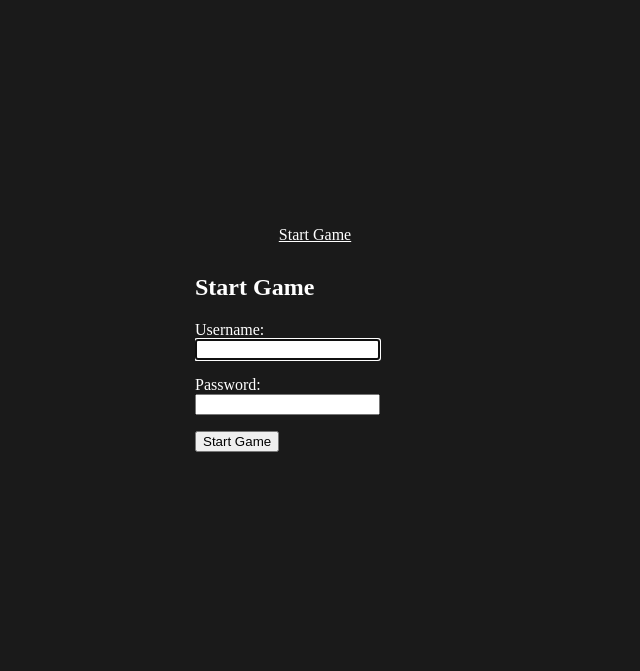
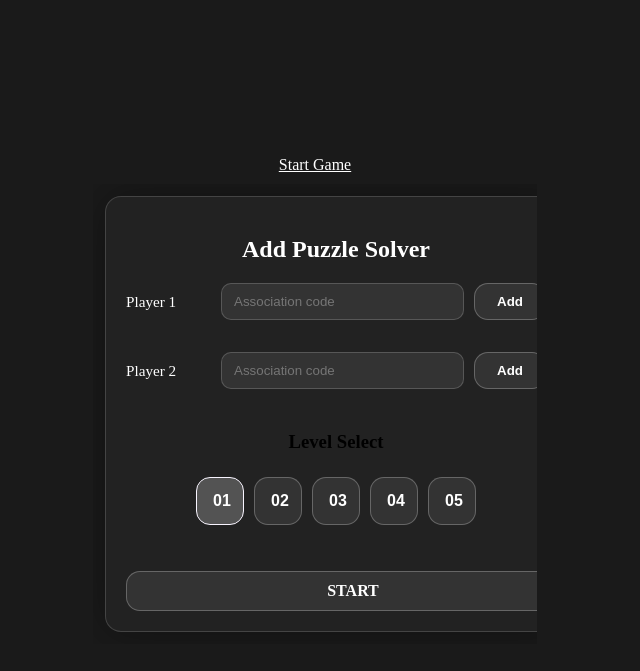
Before and after one commit to dborhegyi/csds-377-KTALDE, a Django app: page /startgame/ in a window 1280 px wide. Shown: the top 671 px of the page, without its empty margins (325-965 px from the left). Run offline with Django 3.2, Linux system fonts and the light colour scheme.

Commit message:
testing base pages

```diff
--- a/Web/KTALDE_site/KTALDE_site/urls.py
+++ b/Web/KTALDE_site/KTALDE_site/urls.py
@@ -17,12 +17,12 @@ from django.contrib import admin
 from django.urls import path, include
 from django.contrib.auth import views as auth_views
 from django.views.generic.base import RedirectView
+from KTALDE_web import views
 
 urlpatterns = [
     path('lampi/', include('KTALDE_web.urls'), name='lampi'),
     path('admin/', admin.site.urls),
-    path('startgame/', auth_views.LoginView.as_view(
-         template_name='KTALDE_web/startgame.html'), name='startgame'),
+    path('startgame/', views.StartGameView.as_view(), name='startgame'),
     path('logout/', auth_views.LogoutView.as_view(
           template_name='KTALDE_web/logout.html'), name='logout'),
     path('', RedirectView.as_view(pattern_name='KTALDE_web:index'),
--- a/Web/KTALDE_site/KTALDE_web/static/KTALDE_web/css/site.css
+++ b/Web/KTALDE_site/KTALDE_web/static/KTALDE_web/css/site.css
@@ -52,12 +52,12 @@ a, h2, label, p {
 }
 
 #outer-pane {
-  min-height: 267px;
-  min-width: 200px;
-  max-height: 320px;
-  max-width: 240px;
-  width: 240px;
-  height: 320px;
+  min-height: 340px;
+  min-width: 220px;
+  max-width: 420px;
+  width: min(420px, 90vw);
+  height: auto;
+  padding: 12px;
   overflow: hidden;
 }
 
@@ -180,6 +180,32 @@ a, h2, label, p {
   height: 100%;
 }
 
+/* Game and page containers */
+.game-container {
+  display: flex;
+  flex-direction: column;
+  align-items: center;
+  justify-content: center;
+  gap: 16px;
+  min-height: 260px;
+}
+.back-link,
+.start-link {
+  display: inline-flex;
+  justify-content: center;
+  width: 100%;
+  border-radius: 14px;
+  border: 1px solid rgba(255, 255, 255, 0.25);
+  background: rgba(255, 255, 255, 0.08);
+  color: white;
+  padding: 10px 16px;
+  text-decoration: none;
+}
+.back-link:hover,
+.start-link:hover {
+  background: rgba(255, 255, 255, 0.16);
+}
+
 /* Device disconnected overlay */
 .overlay {
   position: fixed;
--- a/Web/KTALDE_site/KTALDE_web/templates/KTALDE_web/startgame.html
+++ b/Web/KTALDE_site/KTALDE_web/templates/KTALDE_web/startgame.html
@@ -2,11 +2,133 @@
 
 {% block title %}Start Game{% endblock %}
 
+{% block additional_head_content %}
+<style>
+.start-page {
+  width: min(420px, 90vw);
+  padding: 20px;
+  background: rgba(255, 255, 255, 0.04);
+  border: 1px solid rgba(255, 255, 255, 0.15);
+  border-radius: 16px;
+  box-shadow: 0 0 40px rgba(0, 0, 0, 0.35);
+}
+.start-page h2 {
+  text-align: center;
+  margin-bottom: 20px;
+}
+.association-row {
+  display: flex;
+  align-items: center;
+  gap: 10px;
+  margin-bottom: 16px;
+}
+.association-row label {
+  width: 85px;
+  font-size: 0.95rem;
+  margin-right: 0;
+}
+.association-row input {
+  flex: 1;
+  padding: 10px 12px;
+  border-radius: 10px;
+  border: 1px solid rgba(255, 255, 255, 0.18);
+  background: rgba(255, 255, 255, 0.08);
+  color: white;
+  outline: none;
+}
+.association-row button,
+.level-option,
+.start-link,
+.back-link {
+  border-radius: 14px;
+  border: 1px solid rgba(255, 255, 255, 0.25);
+  background: rgba(255, 255, 255, 0.08);
+  color: white;
+  padding: 10px 16px;
+  cursor: pointer;
+  font-weight: 700;
+}
+.association-row button {
+  min-width: 72px;
+}
+.association-row button:hover,
+.level-option:hover,
+.start-link:hover,
+.back-link:hover {
+  background: rgba(255, 255, 255, 0.16);
+}
+.level-select {
+  display: flex;
+  justify-content: center;
+  gap: 10px;
+  flex-wrap: wrap;
+  margin: 24px 0 20px;
+}
+.level-option {
+  width: 48px;
+  height: 48px;
+  display: grid;
+  place-items: center;
+  font-size: 1rem;
+}
+.level-option.selected {
+  background: rgba(255, 255, 255, 0.22);
+  border-color: #f8f4ff;
+}
+.start-link,
+.back-link {
+  display: inline-flex;
+  justify-content: center;
+  width: 100%;
+}
+.start-container,
+.game-container {
+  display: flex;
+  flex-direction: column;
+  gap: 16px;
+}
+.start-button-row {
+  margin-top: 10px;
+}
+</style>
+{% endblock %}
+
 {% block content %}
-  <h2>Start Game</h2>
-  <form method="post">
-    {% csrf_token %}
-    {{ form.as_p }}
-    <button type="submit">Start Game</button>
-  </form>
+<div class="start-page">
+  <h2>Add Puzzle Solver</h2>
+  <div class="start-container">
+    <div class="association-row">
+      <label for="code1">Player 1</label>
+      <input id="code1" type="text" placeholder="Association code">
+      <button type="button">Add</button>
+    </div>
+    <div class="association-row">
+      <label for="code2">Player 2</label>
+      <input id="code2" type="text" placeholder="Association code">
+      <button type="button">Add</button>
+    </div>
+    <div>
+      <h3 style="margin: 10px 0 10px; text-align: center;">Level Select</h3>
+      <div class="level-select" id="levelSelect">
+        <button type="button" class="level-option selected" data-level="1">01</button>
+        <button type="button" class="level-option" data-level="2">02</button>
+        <button type="button" class="level-option" data-level="3">03</button>
+        <button type="button" class="level-option" data-level="4">04</button>
+        <button type="button" class="level-option" data-level="5">05</button>
+      </div>
+    </div>
+    <div class="start-button-row">
+      <a href="{% url 'KTALDE_web:index' %}" class="start-link">START</a>
+    </div>
+  </div>
+</div>
+
+<script>
+  document.querySelectorAll('.level-option').forEach(button => {
+    button.addEventListener('click', () => {
+      document.querySelectorAll('.level-option').forEach(el => el.classList.remove('selected'));
+      button.classList.add('selected');
+    });
+  });
+</script>
 {% endblock %}
--- a/Web/KTALDE_site/KTALDE_web/views.py
+++ b/Web/KTALDE_site/KTALDE_web/views.py
@@ -1,26 +1,23 @@
-from typing import Any
+from typing import Any, Dict
 
-from django.db.models import QuerySet
 from django.views import generic
-from django.contrib.auth.mixins import LoginRequiredMixin
 from django.shortcuts import get_object_or_404
 
 from .models import Lampi
 
 
-class IndexView(LoginRequiredMixin, generic.ListView):
+class StartGameView(generic.TemplateView):
+    template_name = 'KTALDE_web/startgame.html'
+
+
+class IndexView(generic.TemplateView):
     template_name = 'KTALDE_web/index.html'
 
-    def get_queryset(self) -> QuerySet[Lampi]:
-        results = Lampi.objects.filter(user=self.request.user)
-        print("RESULTS: {}".format(results))
-        return results
 
-
-class DetailView(LoginRequiredMixin, generic.TemplateView):
+class DetailView(generic.TemplateView):
     template_name = 'KTALDE_web/detail.html'
 
-    def get_context_data(self, **kwargs: Any) -> dict[str, Any]:
+    def get_context_data(self, **kwargs: Any) -> Dict[str, Any]:
         context = super(DetailView, self).get_context_data(**kwargs)
         context['device'] = get_object_or_404(
             Lampi, pk=kwargs['device_id'], user=self.request.user)
```
Also changed, not shown: Web/KTALDE_site/KTALDE_web/templates/KTALDE_web/index.html (+8 -12 lines).
